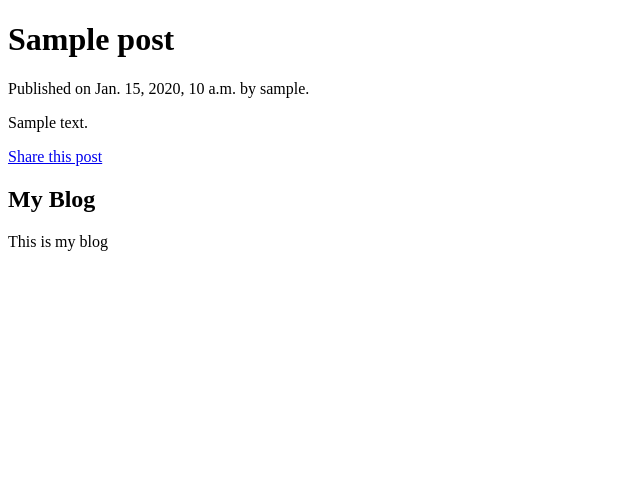
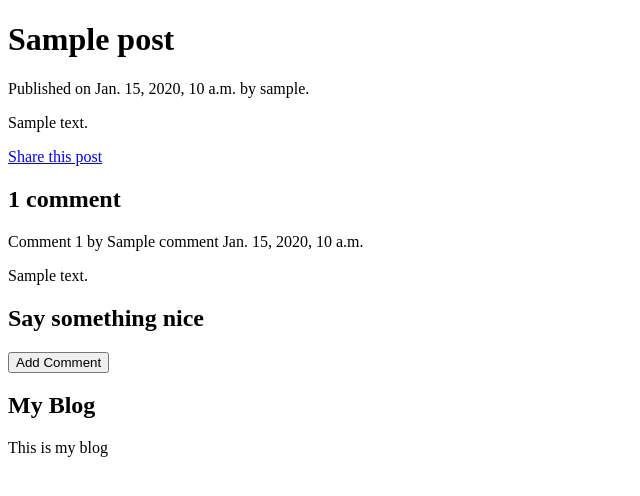
Before and after one commit to tolu-c/theBlog, a Django app: a page that uses blog/templates/blog/post/detail.html in a window 1280 px wide. Shown: the top 496 px of the page, without its empty margins (0-640 px from the left). Run offline with Django 3.2, Linux system fonts and the light colour scheme; tables that the repository leaves empty hold one stand-in row (values such as "Sample post").

Commit message:
comment functionality

```diff
--- a/blog/forms.py
+++ b/blog/forms.py
@@ -1,4 +1,6 @@
 from django import forms
+from django.forms import fields
+from .models import Comments
 
 
 class EmailPostForm(forms.Form):
@@ -6,3 +8,9 @@ class EmailPostForm(forms.Form):
     email = forms.EmailField()
     to = forms.EmailField()
     comments = forms.CharField(required=False, widget=forms.Textarea)
+
+
+class CommentsForm(forms.Form):
+    class Meta:
+        model = Comments
+        fields = ('name', 'email', 'body')
--- a/blog/models.py
+++ b/blog/models.py
@@ -36,3 +36,20 @@ class Post(models.Model):
 
     def get_absolute_url(self):
         return reverse('blog:post_detail', args=[self.publish.year, self.publish.month, self.publish.day, self.slug])
+
+
+class Comments(models.Model):
+    post = models.ForeignKey(
+        Post, on_delete=models.CASCADE, related_name='comments')
+    name = models.CharField(max_length=80)
+    email = models.EmailField()
+    body = models.TextField()
+    created = models.DateTimeField(auto_now_add=True)
+    updated = models.DateTimeField(auto_now=True)
+    active = models.BooleanField(default=True)
+
+    class Meta:
+        ordering = ('created',)
+
+    def __str__(self):
+        return f'Comment by {self.name} on {self.post}'
--- a/blog/templates/blog/post/detail.html
+++ b/blog/templates/blog/post/detail.html
@@ -1,6 +1,5 @@
 {% extends 'blog/base.html' %}
 {% block title %} {{ post.title }} {% endblock title %}
-
 {% block content %}
     <h1>{{ post.title }}</h1>
     <p>Published on {{ post.publish }} by {{ post.author }}.</p>
@@ -8,4 +7,26 @@
     <p>
     <a href="{% url 'blog:post_share' post.id %}">Share this post</a>
     </p>
+
+    {% with comments.count as total_comment %}
+    <h2>{{total_comment}} comment{{total_comment|pluralize}}</h2>
+    {% endwith %} {% for comment in comments %}
+    <div>
+    <p>Comment {{ forloop.counter }} by {{ comment.name }} {{ comment.created }}</p>
+    {{ comment.body|linebreaks }}
+    </div>
+    {% empty %}
+    <p>There are no comments here</p>
+    {% endfor %}
+
+    {% if new_comment %}
+        <h2>Your comment has been added.</h2>
+    {% else %}
+        <h2>Say something nice</h2>
+        <form method='post'>
+            {{ comment_form.as_p }}
+            {% csrf_token %}
+            <p><input type='submit' value='Add Comment'></p>
+        </form>
+    {% endif %}
 {% endblock content %}
--- a/blog/views.py
+++ b/blog/views.py
@@ -1,8 +1,8 @@
 from django.shortcuts import render, get_object_or_404
-from .models import Post
+from .models import Post, Comments
 from django.core.paginator import Paginator, EmptyPage, PageNotAnInteger
 from django.views.generic import ListView
-from .forms import EmailPostForm
+from .forms import EmailPostForm, CommentsForm
 from django.core.mail import send_mail
 
 # Create your views here.
@@ -18,7 +18,18 @@ class PostListView(ListView):
 def post_detail(request, year, month, day, post):
     post = get_object_or_404(Post, slug=post, status='published',
                              publish__year=year, publish__month=month, publish__day=day)
-    return render(request, 'blog/post/detail.html', {'post': post})
+
+    comments = post.comments.filter(active=True)
+    new_comment = None
+    if request.method == 'POST':
+        comment_form = CommentsForm(data=request.POST)
+        if comment_form.is_valid():
+            new_comment = comment_form.save(commit=False)
+            new_comment.post = post
+            new_comment.save()
+    else:
+        comment_form = CommentsForm()
+    return render(request, 'blog/post/detail.html', {'post': post, 'comments': comments, 'new_comment': new_comment, 'comment_form': comment_form})
 
 
 def post_share(request, post_id):
```
Also changed, not shown: blog/admin.py (+8 -1 lines), blog/migrations/0002_comments.py (added). Lines whose indentation alone changed are shown as unchanged.
